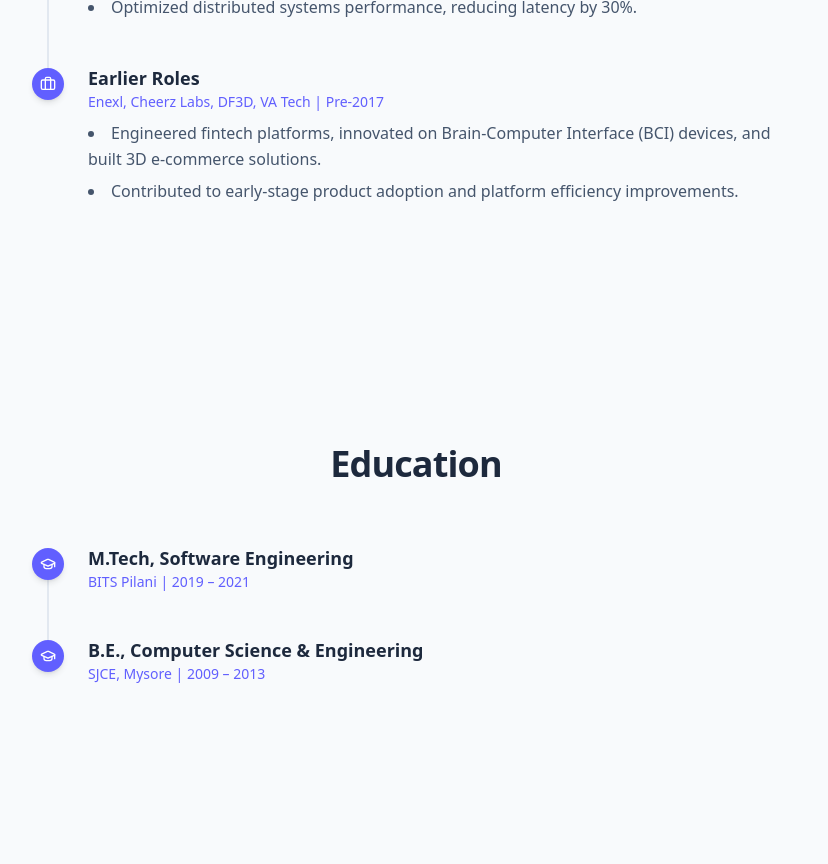
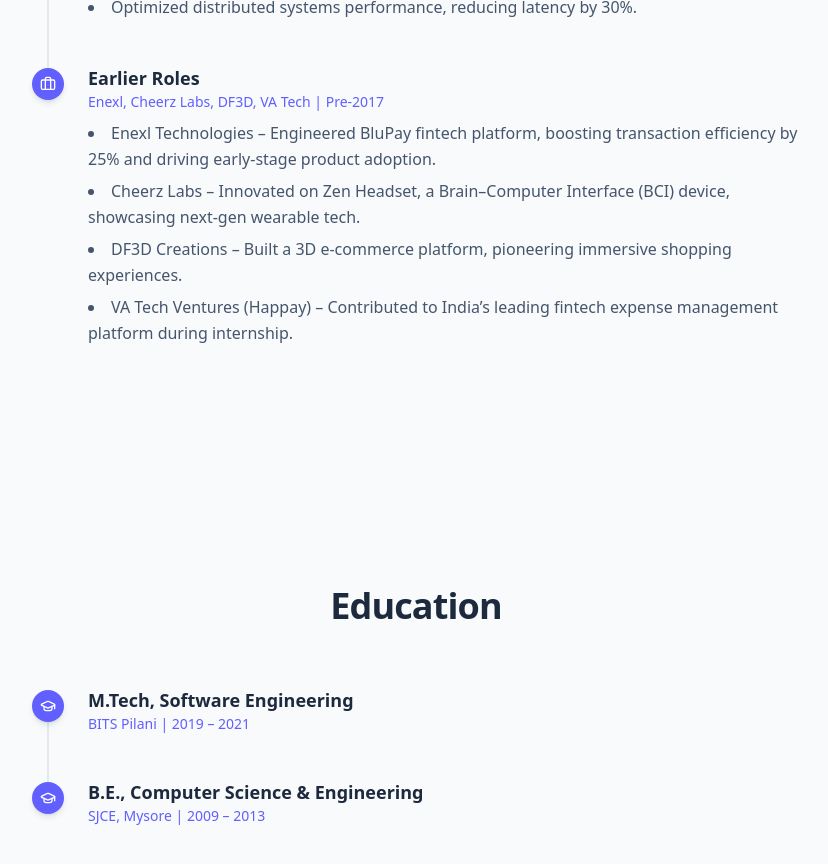
Before and after one commit to akulkarni9/ajay-portfolio, a React (Vite) app: page / in a window 1280 px wide. Shown: the part 3100-3964 px from the top of the page, without its empty margins (224-1052 px from the left). Built offline with nearby package versions, Linux system fonts and the light colour scheme.

Commit message:
Improved Earlier Roles section

```diff
--- a/src/App.tsx
+++ b/src/App.tsx
@@ -134,8 +134,10 @@
       company: "Enexl, Cheerz Labs, DF3D, VA Tech",
       period: "Pre-2017",
       description: [
-        "Engineered fintech platforms, innovated on Brain-Computer Interface (BCI) devices, and built 3D e-commerce solutions.",
-        "Contributed to early-stage product adoption and platform efficiency improvements."
+        "Enexl Technologies – Engineered BluPay fintech platform, boosting transaction efficiency by 25% and driving early-stage product adoption.",
+        "Cheerz Labs – Innovated on Zen Headset, a Brain–Computer Interface (BCI) device, showcasing next-gen wearable tech.",
+        "DF3D Creations – Built a 3D e-commerce platform, pioneering immersive shopping experiences.",
+        "VA Tech Ventures (Happay) – Contributed to India’s leading fintech expense management platform during internship."
       ]
     }
   ],
```
